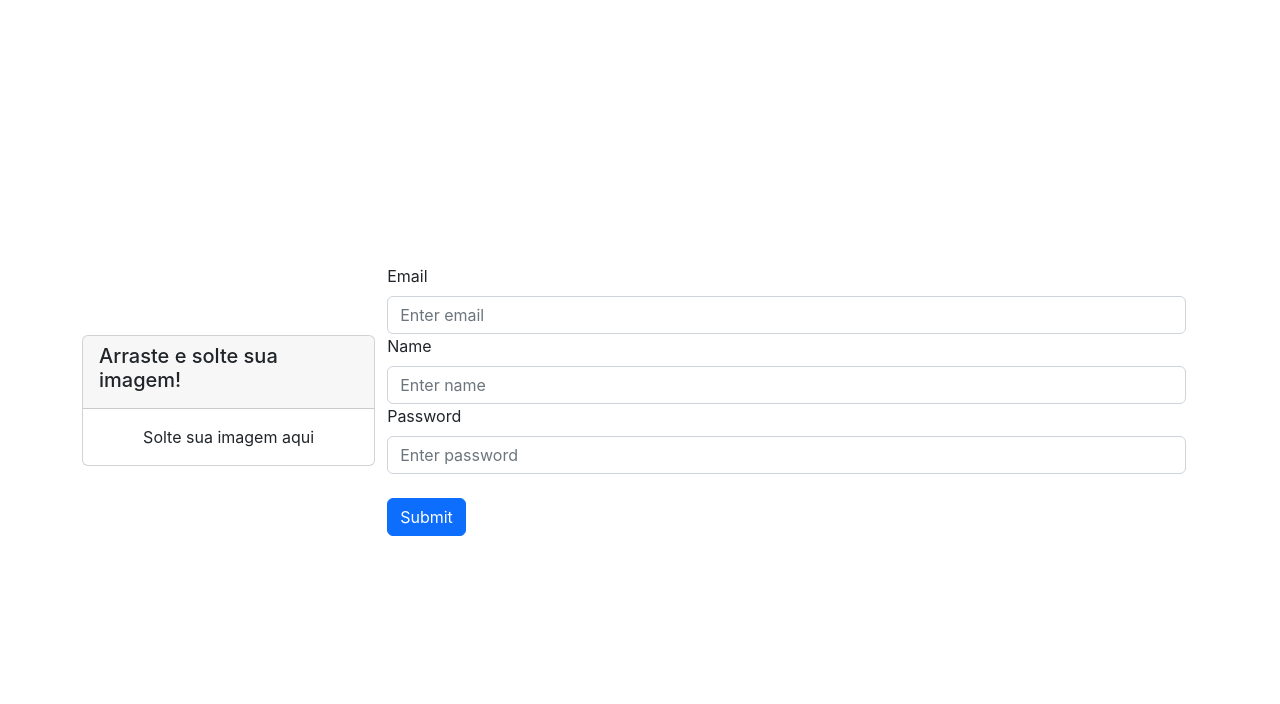
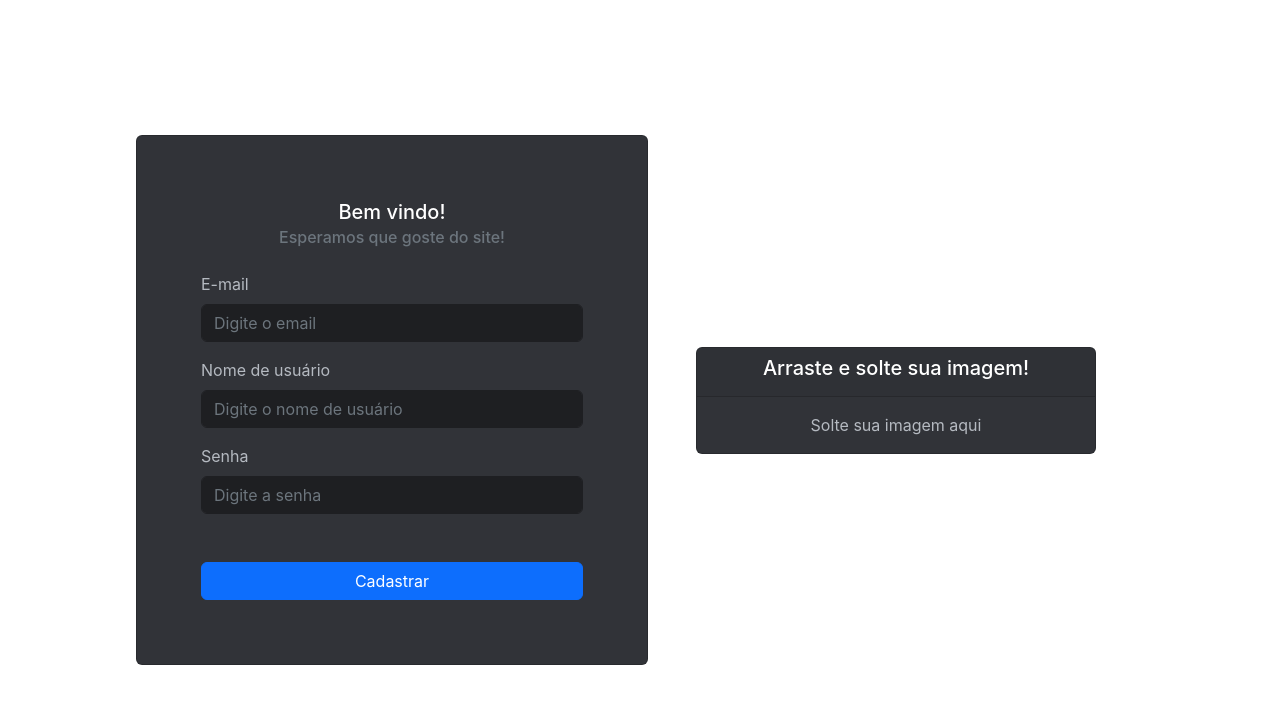
Before and after one commit to Gabriel-Tabarelli/chat-react-bootstrap, a React (Create React App) app: page /image in a window 1280 px wide. Shown: the top 704 px of the page. Built offline with nearby package versions, Linux system fonts and the light colour scheme.

Commit message:
Fazendo o cadastro com o envio das imagens (80%)

```diff
--- a/src/pages/aws/ImageClound.js
+++ b/src/pages/aws/ImageClound.js
@@ -1,4 +1,4 @@
-import React, { useCallback, useState } from 'react'
+import React, { useCallback, useState, useRef } from 'react'
 import { useDropzone } from 'react-dropzone'
 import { Button, Container, Card, Form } from 'react-bootstrap';
 import { AwsFile } from '../../services/AwsFile';
@@ -6,30 +6,98 @@ import { AwsFile } from '../../services/AwsFile';
 const ImageClound = () => {
     const [selectedImage, setSelectedImage] = useState(null);
 
-    const [email, setEmail] = useState('');
-    const [name, setName] = useState('');
-    const [password, setPassword] = useState('');
-
-    const handleSubmit = (e) => {
-      e.preventDefault();
-    };
-
     const onDrop = useCallback(acceptedFiles => {
         setSelectedImage(acceptedFiles[0]);
     }, []);
 
     const { getRootProps } = useDropzone({ onDrop })
+    // ------------------------------------------------
 
-    const enviar = () => {
-        AwsFile.create(selectedImage)
+    const [userData, setUserData] = useState({
+        nome: '',
+        email: '',
+        password: '',
+    });
+
+    // const validator = require('validator');
+    const [errors, setErrors] = useState({});
+    const form = useRef(null)
+
+    const handleSubmit = (event) => {
+        event.preventDefault();
+        if (validateForm()) {
+            console.log("enviou!")
+
+            AwsFile.create(selectedImage)
+        }
+    };
+
+    const handleChange = (event) => {
+        const { name, value } = event.target;
+        validateForm();
+        setUserData((prevUserData) => ({
+            ...prevUserData,
+            [name]: value,
+        }));
+    };
+
+    const validateForm = () => {
+        // Email
+        if (!userData.email) {
+
+        }
+        const formElement = form.current;
+        const formInputs = formElement.elements;
+        const errors = {};
+        let validad = true;
+        for (let i = 0; i < formInputs.length; i++) {
+            if (formInputs[i].required && !formInputs[i].value) {
+                errors[formInputs[i].type] = ' ';
+                validad = false;
+            }
+        }
+        setErrors(errors);
+        return validad;
     }
+    // ------------------------------------------------
 
     return (
         <>
             <Container className="d-flex align-items-center justify-content-center vh-100">
-                <Card style={{ width: '25rem' }}>
+                <Card className='p-5 card-dark-pattern'>
+                    <Card.Body>
+                        <Card.Title className="text-center text-color-white">Bem vindo!</Card.Title>
+                        <Card.Subtitle className="mb-2 text-muted text-center text-color-dark-secondary">Esperamos que goste do site!</Card.Subtitle>
+
+                        <Form ref={form} onSubmit={handleSubmit} className='mt-4' noValidate>
+                            <Form.Group className="mb-3" controlId="validationCustom01">
+                                <Form.Label>E-mail</Form.Label>
+                                <Form.Control name='email' value={userData.email || ''} onChange={handleChange} className='input-dark-pattern' isInvalid={!!errors.email} required type="email" placeholder="Digite o email" />
+                                <Form.Control.Feedback type="invalid">{errors.email}</Form.Control.Feedback>
+                            </Form.Group>
+
+                            <Form.Group className="mb-3" controlId="validationCustom02">
+                                <Form.Label>Nome de usuário</Form.Label>
+                                <Form.Control name='nome' value={userData.nome || ''} onChange={handleChange} className='input-dark-pattern' isInvalid={!!errors.text} required type="text" placeholder="Digite o nome de usuário" />
+                                <Form.Control.Feedback type="invalid">{errors.text}</Form.Control.Feedback>
+                            </Form.Group>
+
+                            <Form.Group className="mb-3" controlId="validationCustom03">
+                                <Form.Label>Senha</Form.Label>
+                                <Form.Control name='password' value={userData.password || ''} onChange={handleChange} className='input-dark-pattern' isInvalid={!!errors.password} required type="password" placeholder="Digite a senha" />
+                                <Form.Control.Feedback type="invalid">{errors.password}</Form.Control.Feedback>
+                            </Form.Group>
+
+                            <Container className='d-flex align-items-center justify-content-center mt-5 button-enter-pattern'>
+                                <Button className="text-center w-100" type="submit">Cadastrar</Button>
+                            </Container>
+                        </Form>
+
+                    </Card.Body>
+                </Card>
+                <Card style={{ width: '25rem' }} className='m-5 card-dark-pattern'>
                     <Card.Header className="d-flex justify-content-center">
-                        <Card.Title>Arraste e solte sua imagem!</Card.Title>
+                        <Card.Title className='text-color-white'>Arraste e solte sua imagem!</Card.Title>
                     </Card.Header>
                     <Card.Body {...getRootProps({ className: 'dropzone' })}>
                         {selectedImage ? (
@@ -38,47 +106,7 @@ const ImageClound = () => {
                             <Container className='d-flex justify-content-center'>Solte sua imagem aqui</Container>
                         )}
                     </Card.Body>
-                    {/* <Card.Footer className="d-flex justify-content-center">
-                        <Button onClick={enviar} variant="secondary">Enviar</Button>
-                    </Card.Footer> */}
                 </Card>
-                <Container>
-                    <Form onSubmit={handleSubmit}>
-                        <Form.Group controlId="formEmail">
-                            <Form.Label>Email</Form.Label>
-                            <Form.Control
-                                type="email"
-                                placeholder="Enter email"
-                                value={email}
-                                onChange={(e) => setEmail(e.target.value)}
-                            />
-                        </Form.Group>
-
-                        <Form.Group controlId="formName">
-                            <Form.Label>Name</Form.Label>
-                            <Form.Control
-                                type="text"
-                                placeholder="Enter name"
-                                value={name}
-                                onChange={(e) => setName(e.target.value)}
-                            />
-                        </Form.Group>
-
-                        <Form.Group controlId="formPassword">
-                            <Form.Label>Password</Form.Label>
-                            <Form.Control
-                                type="password"
-                                placeholder="Enter password"
-                                value={password}
-                                onChange={(e) => setPassword(e.target.value)}
-                            />
-                        </Form.Group>
-                        <br></br>
-                        <Button variant="primary" type="submit">
-                            Submit
-                        </Button>
-                    </Form>
-                </Container>
             </Container>
         </>
     );
```
